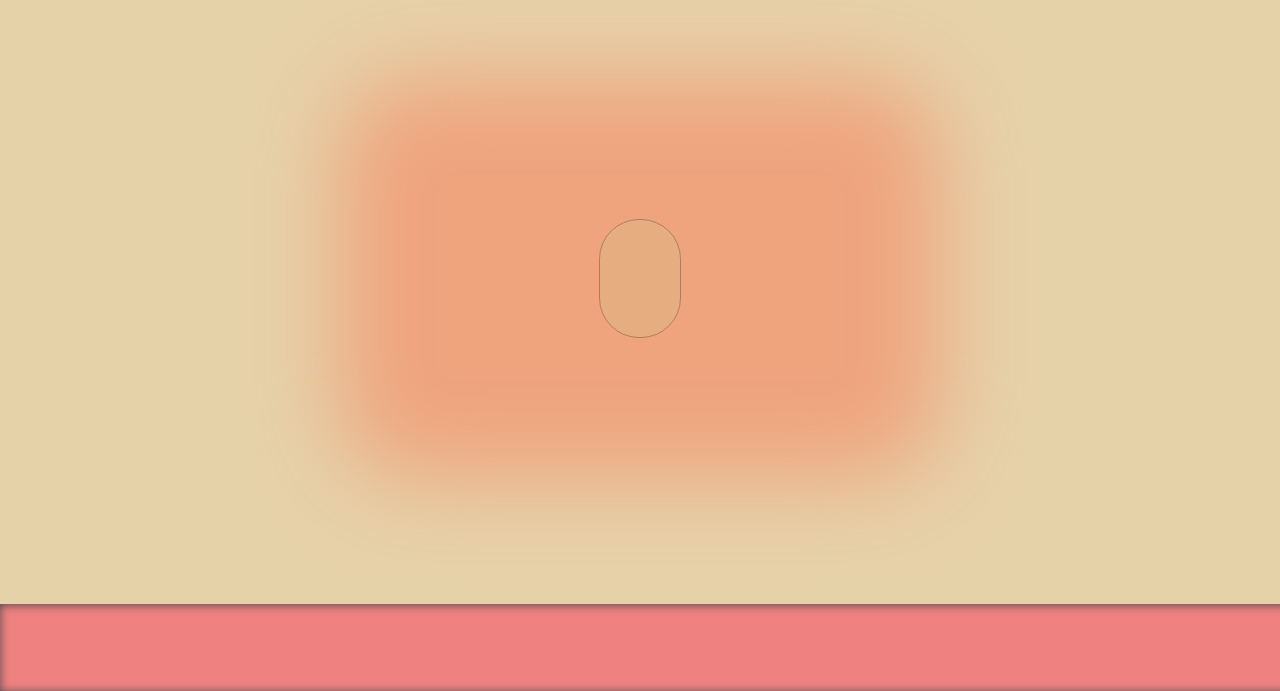
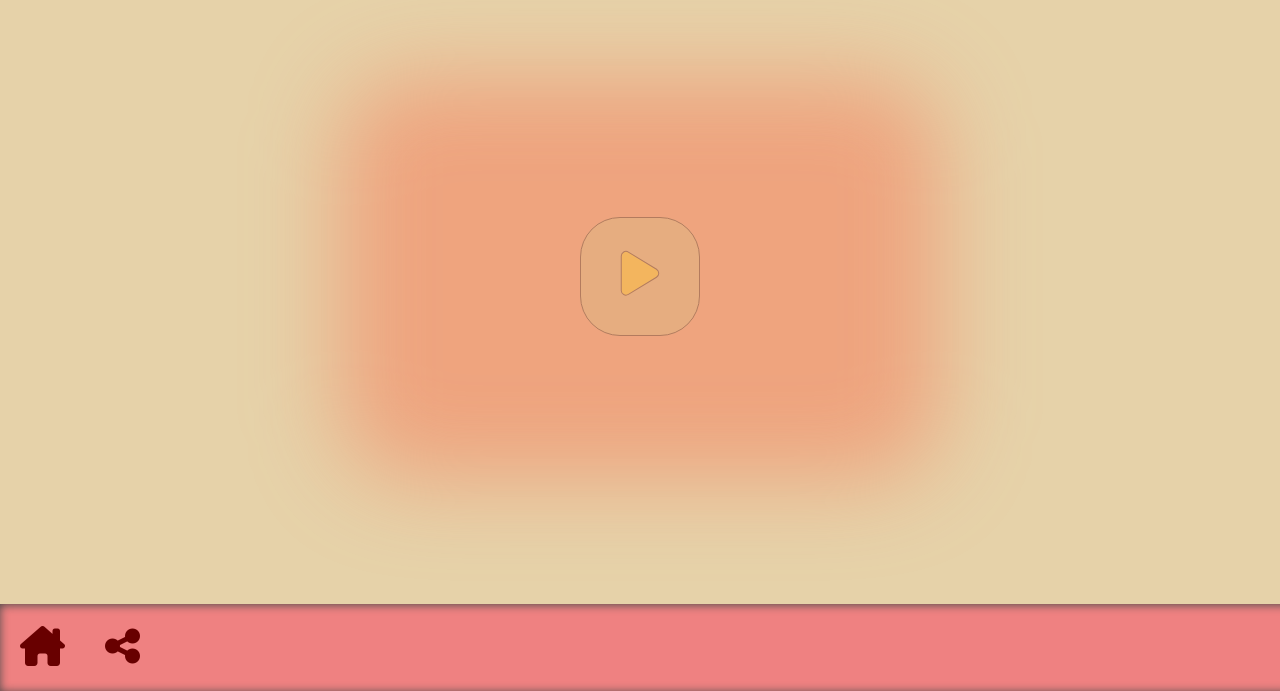
Before and after one commit to Anatoly202/bananasite, a plain HTML site: page index.html in a window 1280 px wide. Shown: the part 109-800 px from the top of the page. Drawn offline with Linux system fonts and the light colour scheme; the site is published under a folder, as on GitHub Pages, so addresses that start at the root find nothing.

Commit message:
Update index.html

```diff
--- a/index.html
+++ b/index.html
@@ -5,7 +5,7 @@
     <meta name="viewport" content="width=device-width, initial-scale=1.0">
     <title>BANANA</title>
     <link rel="stylesheet" href="style.css">
-    <link rel="stylesheet" href="/css/all.css"/>
+    <link rel="stylesheet" href="css/all.css"/>
 </head>
 <body>
     <div class="box">
```
